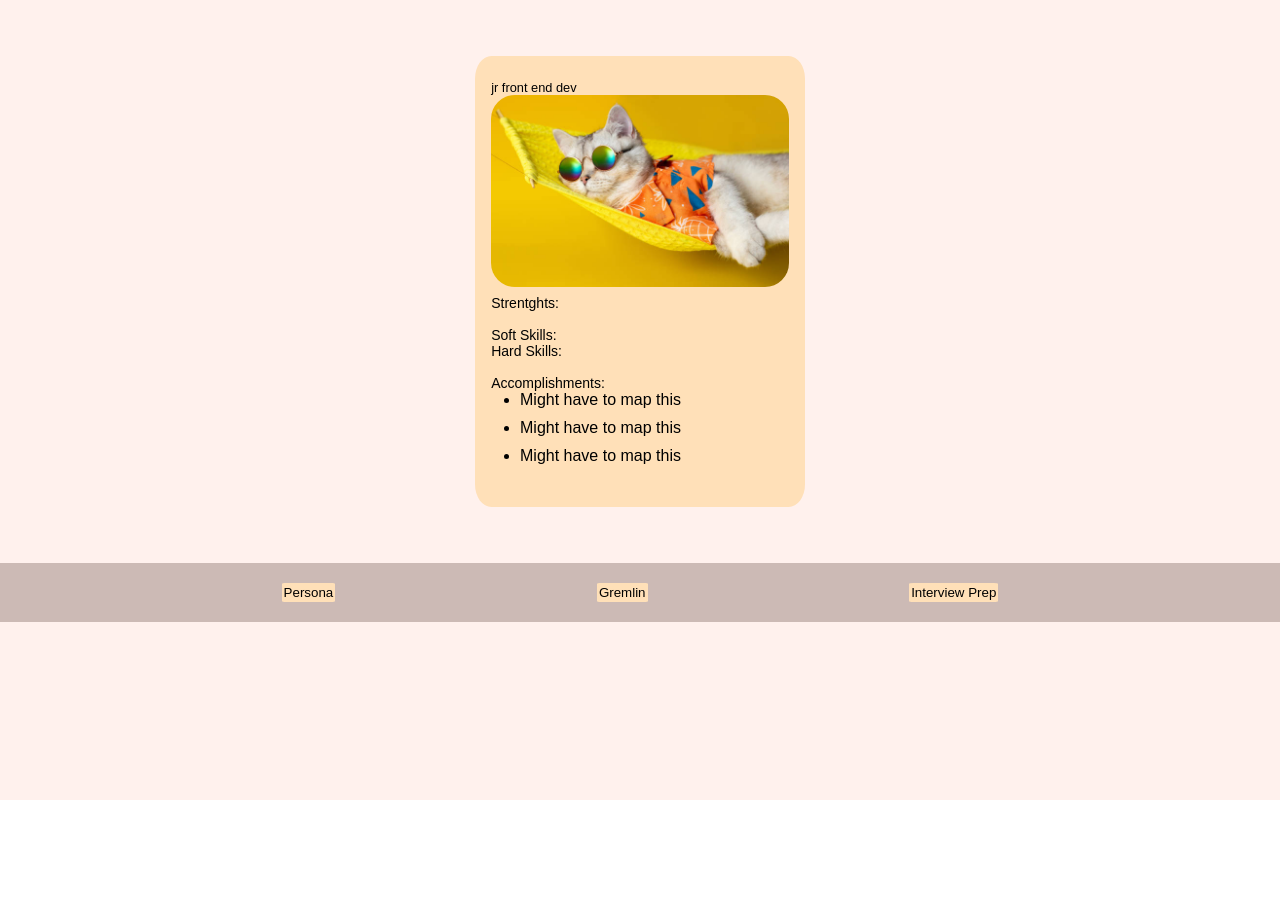
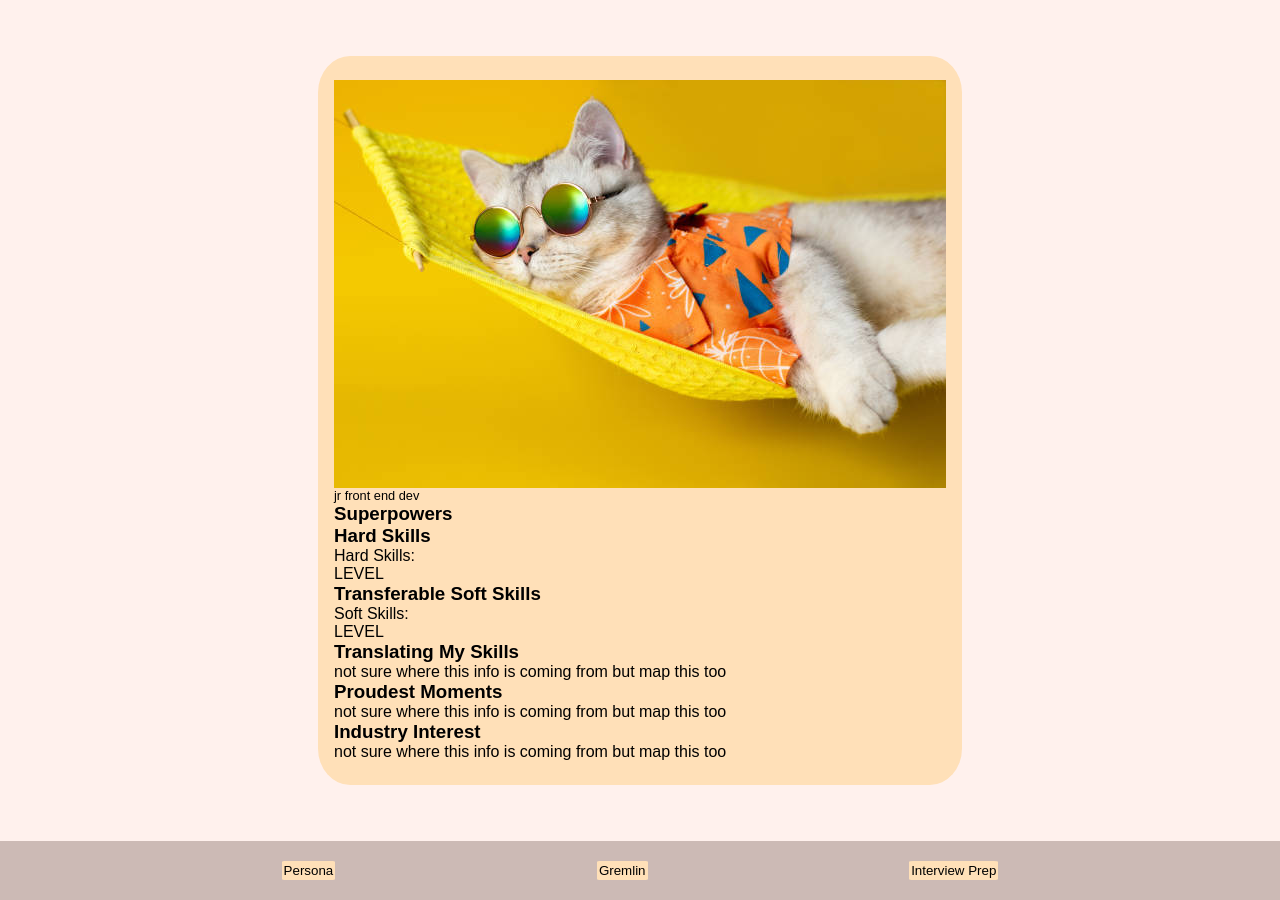
Before and after one commit to cherryontech/minty_fresh_project, a React (Create React App) app: page /results in a window 1280 px wide. Before the commit the page ends 800 px from the top, so only its background shows below. Built offline with nearby package versions, Linux system fonts and the light colour scheme.

Commit message:
created initial persona component outline

```diff
--- a/src/App.js
+++ b/src/App.js
@@ -11,7 +11,7 @@ import PastAcc from './pages/PastAcc/PastAcc';
 import AboutYourself from './pages/AboutYourself/AboutYourself';
 import LetsGetStarted from './pages/LetsGetStarted/LetsGetStarted';
 import InsertNamePage from './pages/InsertNamePage/InsertNamePage';
-import UserProfilePersona from './pages/UserProfilePersona/UserProfilePersona';
+import Profile from './pages/Profile/Profile';
 import Congrats from './pages/Congrats/Congrats';
 import SendEmail from './pages/SendEmail/SendEmail';
 import DummyPage from './pages/DummyPage';
@@ -121,8 +121,8 @@ function App() {
           }
         />
         <Route
-        path="/userprofilepersona"
-        element={<UserProfilePersona/>}
+        path="/profile"
+        element={<Profile/>}
         />
         <Route
        path="/congrats"
--- a/src/components/Persona/Persona.jsx
+++ b/src/components/Persona/Persona.jsx
@@ -1,5 +1,5 @@
 import './Persona.scss';
-
+import UserPhoto from '../../assets/images/userimg.jpg'
 
 const Persona = ({strengths, setStrengths, user, setUser}) => {
 
@@ -8,23 +8,42 @@ const Persona = ({strengths, setStrengths, user, setUser}) => {
     return (
         <div className='persona'>
             <div className='persona__card'>
-                    <p className="persona__name">{user.name}</p>
-                    <p className="persona__job">jr front end dev</p>
-                <div className='persona__avatar'></div>
-                <div className='persona__content'>
-                    <p className='persona__content-subhead'>Strentghts: {compliments}</p>
+                <img src={UserPhoto} alt='profile_photo'></img>
+                <p className="persona__name">{user.name}</p>
+                <p className="persona__job">jr front end dev</p>
+                <div className='persona__superpowers'>
+                    <h3> Superpowers</h3>
+                    {/* I HAVE TO MAP THIS */}
+                    <p className='persona__content-subhead'> {compliments}</p>
                 </div>
-                <div className='persona__content'>
-                    <p className='persona__content-subhead'> Soft Skills: {activities}</p>
-                    <p className='persona__content-subhead'>Hard Skills: {methodologies}</p>
+                {/* I might just use the same code twoce just change where its pulling from  */}
+                <div className='persona__skill'>
+                    <h3> Hard Skills </h3>
+                    {/* MAP THIS */}
+                    <div className='persona__skill-card'>
+                        <p className='persona__skill-ability'>Hard Skills: {methodologies}</p>
+                        <p className='persona__skill-level'> LEVEL</p>
+                    </div>
                 </div>
-                <div className='persona__content'>
-                    <p className='persona__content-subhead'>Accomplishments:</p>
-                    <ul className='persona__content-list'>
-                        <li>Might have to map this</li>
-                        <li>Might have to map this</li>
-                        <li>Might have to map this</li>
-                    </ul>
+                <div className='persona__skill'>
+                    <h3> Transferable Soft Skills</h3>
+                    {/* MAP THIS */}
+                    <div className='persona__skill-card'>
+                        <p className='persona__skill-ability'> Soft Skills: {activities}</p>
+                        <p className='persona__skill-level'>LEVEL</p>
+                    </div>
+                </div>
+                <div className='persona__translatingskill'>
+                    <h3>Translating My Skills</h3>
+                    <p> not sure where this info is coming from but map this too</p>
+                </div>
+                <div className='persona__proud'>
+                    <h3> Proudest Moments</h3>
+                    <p> not sure where this info is coming from but map this too</p>
+                </div>
+                <div className='ersona__industry'>
+                    <h3> Industry Interest </h3>
+                    <p> not sure where this info is coming from but map this too</p>
                 </div>
             </div>
         </div>
@@ -32,5 +51,3 @@ const Persona = ({strengths, setStrengths, user, setUser}) => {
 }
 
 export default Persona;
-
-            // * <p>{strengths.compliments}</p> */}
--- /dev/null
+++ b/src/pages/Profile/Profile.jsx
@@ -0,0 +1,33 @@
+import './Profile.scss';
+
+
+const Profile = () => {
+    return(
+        <div className='profile'>
+            <div className='profile__progress'>
+                <div className="profile__progress-bar"></div>
+                <div className="profile__progress-position">
+                    <div className='profile__progress-position-1'>
+                        <p>1</p>
+                    </div>
+                    <div className='profile__progress-position-1-b'></div>
+                    <div className='profile__progress-position-1-c'></div>
+                    <div className='profile__progress-position-2'>
+                        <p>2</p>
+                    </div>
+                    <div className='profile__progress-position-3'>
+                        <p>3</p>
+                    </div>
+                    <div className='profile__progress-position-4'>
+                        <p>4</p>
+                    </div>
+                    <div className='profile__progress-position-5'>
+                        <p>5</p>
+                    </div>
+                </div>
+            </div>
+        </div>
+    )
+}
+
+export default Profile;
--- a/src/pages/UserProfilePersona/UserProfilePersona.jsx
+++ /dev/null
@@ -1,57 +0,0 @@
-import './UserProfilePersona.scss';
-const UserProfilePersona = () => {
-
-return (
-
-    <div className="user_profile_persona">
-        <img src="#" alt="portrait" height="75" width="75"/>
-    <h1>Sasha Fierce</h1>
-    <h3>Junior front-end programmer</h3>
-
-<div className="user_profile_content">
-    <h2 className="user_header">Accomplishments</h2>
-    <ul>
-        <li>Bullet point</li>
-        <li>Bullet point</li>
-        <li>Bullet point</li>
-    </ul>
-
-
-<h2 className="user_header">Strengths</h2>
-    <ul>
-        <li className="skill_li">Strength</li>
-        <li className="skill_li">Strength</li>
-    </ul>
-    <hr></hr>
-<div className="skills_container">
-    <h2 className="user_header">Hard Skills</h2>
-<ul>
-    <div>
-    <li className="skill_li_1">CSS</li>
-    <li className="skill_li_1">Proficient</li>
-    </div>
-
-    <div>
-        <li className="skill_li_2">HTML</li>
-    <li className="skill_li_2">Expert</li>
-    </div>
-
-    <div>
-    <li className="skill_li_3">JavaScript</li>
-    <li className="skill_li_3">Beginner</li>
-    </div>
-</ul>
-<hr></hr>
-<h2 className="user_header">Soft Skills</h2>
-<ul>
-    <li className="skill_li">Networking</li>
-    <li clasName="skill_li">Organization</li>
-</ul>
-
-</div>
-    </div>
-    </div>
-)
-}
-
-export default UserProfilePersona;
```
Also changed, not shown: src/pages/Profile/Profile.scss (renamed from src/pages/UserProfilePersona/UserProfilePersona.scss).
